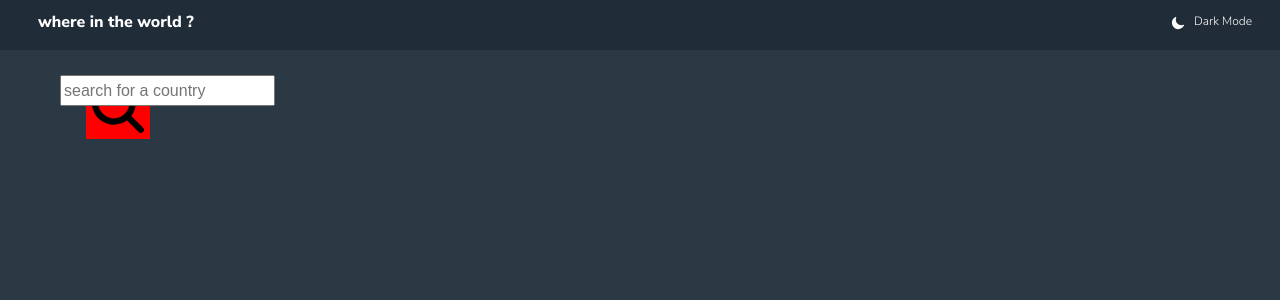
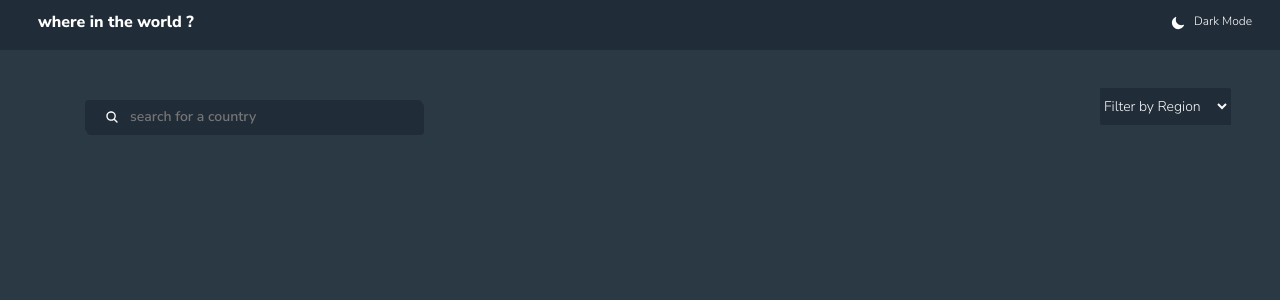
Before and after one commit to ph-dev-labs/rest-countries-with-rest-api, a React (Create React App) app: page / in a window 1280 px wide. Shown: the top 300 px of the page. Built offline with nearby package versions, Linux system fonts and the light colour scheme; the HTML template or start-up script is replaced by a standard one.

Commit message:
completed filter section

```diff
--- a/src/components/HomePage/homePage.component.jsx
+++ b/src/components/HomePage/homePage.component.jsx
@@ -2,12 +2,16 @@ import React from "react";
 import "./homePage.styles.scss"
 import Navbar from "../nav-bar/navbar.component"
 import SearchField from "../search-field/search-field.component";
+import Filter from "../filter/filter.component";
 
 export default function HomePage() {
     return(
         <div className="home-page">
             <Navbar />
-            <SearchField />
+            <div className="filter-section">
+                <SearchField />
+                <Filter />
+            </div>
         </div>
     )
 }
--- a/src/components/HomePage/homePage.styles.scss
+++ b/src/components/HomePage/homePage.styles.scss
@@ -2,4 +2,10 @@
     width: 100vw;
     height: 100vh;
     background-color: hsl(209, 23%, 22%);
+
+    .filter-section {
+        display: flex;
+        flex-direction: row;
+        justify-content: space-between;
+    }
 }
--- /dev/null
+++ b/src/components/filter/filter.component.jsx
@@ -0,0 +1,17 @@
+import React from "react";
+import "./filter.styles.scss"
+
+export default function Filter() {
+    return(
+        <div className="filter">
+            <select>
+                <option value="">Filter by Region</option>
+                <option value="Africa">Africa</option>
+                <option value="America">America</option>
+                <option value="Asia">Asia</option>
+                <option value="Europe">Europe</option>
+                <option value="Oceania">Oceania</option>
+            </select>
+        </div>
+    )
+}
--- /dev/null
+++ b/src/components/filter/filter.styles.scss
@@ -0,0 +1,27 @@
+.filter {
+    margin: 38px;
+    margin-right: 50px;
+
+    select {
+        width: 130px;
+        font-family: "Nunito Sans";
+        font-size: 14px;
+        height: 36px;
+        outline: none;
+        border: none;
+        box-shadow: 1px 1px hsl(207, 26%, 17%);
+        background-color: hsl(207, 26%, 17%);
+        color: hsl(0, 0%, 98%);
+    }
+
+
+        option {
+            font-family: "Nunito Sans";
+            font-size: 14px;
+            color: hsl(0, 0%, 98%);
+            font-weight: 600;
+            outline: none;
+            border: none;
+        }
+
+}
--- a/src/components/search-field/search-field.styles.scss
+++ b/src/components/search-field/search-field.styles.scss
@@ -3,18 +3,34 @@
     margin: 15px;
     margin-left: 50px;
 
-    .search-field {
-        font-family: ""Nunito Sans"";
-        font-size: 16px;
-        height: 25px;
-        position: relative;
+    .form {
+        margin: 10px;
 
+
+
+        .search-field {
+            font-family: "Nunito Sans";
+            font-size: 14px;
+            height: 30px;
+            margin: 15px;
+            width: 290px;
+            border-radius: 4px;
+            outline: none;
+            border: none;
+            box-shadow: 2px 3px hsl(207, 26%, 17%);
+            background-color: hsl(207, 26%, 17%);
+            color: hsl(0, 0%, 98%);
+            font-weight: 600;
+            padding-left: 45px;
+        }
+
+        ion-icon {
+            font-size: 14px;
+            margin-left: 35px;
+            margin-top: 25px;
+            position: absolute;
+            color: hsl(0, 0%, 98%);
+        }
     }
 
-    ion-icon {
-        position: absolute;
-        font-size: 64px;
-        margin-left: 26px;
-        background-color: red;
-    }
 }
```
